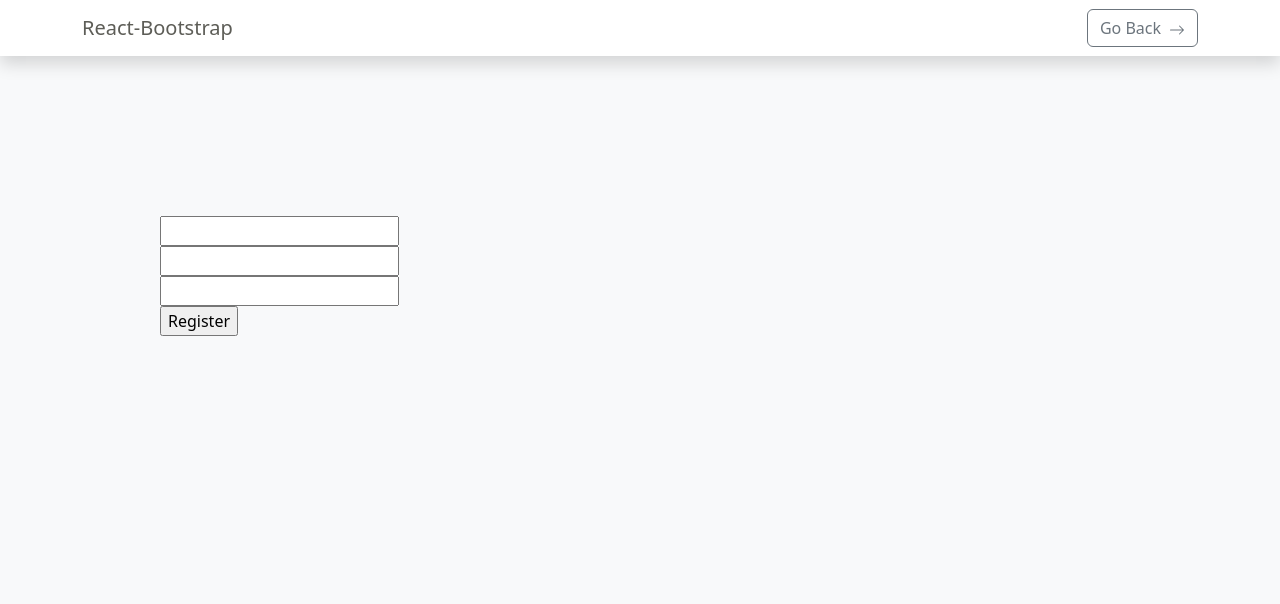
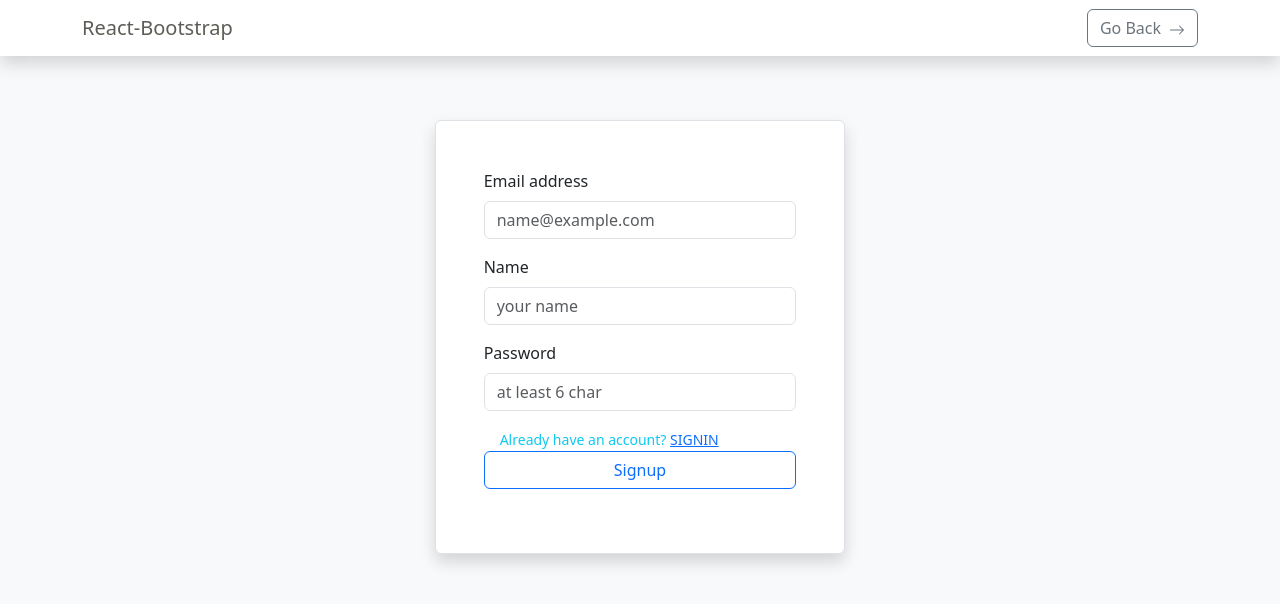
Before and after one commit to MahmoudAlsaht/rayan.market, a React (Vite) app: page /auth/signup in a window 1280 px wide. Shown: the top 604 px of the page. Built offline with nearby package versions, Linux system fonts and the light colour scheme; no server answers.

Commit message:
edit signup and signin form style

```diff
--- a/src/routes/Signin.tsx
+++ b/src/routes/Signin.tsx
@@ -1,6 +1,8 @@
 import { useRef, FormEvent } from 'react';
 import { signIn } from '../controllers/user';
 import { useNavigate } from 'react-router-dom';
+import { Container, Form, Row, Col } from 'react-bootstrap';
+import { Link } from 'react-router-dom';
 
 function SignIn() {
 	const emailRef = useRef<any>(null);
@@ -23,20 +25,62 @@ function SignIn() {
 
 	return (
 		<>
-			<form
-				onSubmit={handleSubmit}
-				style={{ margin: '10rem 10rem' }}
-			>
-				<div>
-					<input type='email' ref={emailRef} />
-				</div>
-				<div>
-					<input type='password' ref={passwordRef} />
-				</div>
-				<div>
-					<input type='submit' value='Sign In' />
-				</div>
-			</form>
+			<Row className='d-flex justify-content-center'>
+				<Col xs={10} sm={8} md={6} lg={5} xl={4}>
+					<Container className='bg-white mt-5 p-5 border rounded shadow'>
+						<Form
+							onSubmit={handleSubmit}
+							style={{ width: '100%' }}
+						>
+							<Form.Group
+								className='mb-3'
+								controlId='emailInput'
+							>
+								<Form.Label>
+									Email address
+								</Form.Label>
+								<Form.Control
+									type='email'
+									placeholder='name@example.com'
+									ref={emailRef}
+								/>
+							</Form.Group>
+
+							<Form.Group
+								className='mb-3'
+								controlId='passwordInput'
+							>
+								<Form.Label>Password</Form.Label>
+								<Form.Control
+									type='password'
+									placeholder='at least 6 char'
+									ref={passwordRef}
+								/>
+							</Form.Group>
+							<Form.Group className='mb-3'>
+								<small className='text-info m-2'>
+									Don't have an account?{' '}
+									<Link
+										to='/auth/signup'
+										className='text-primary'
+										style={{
+											textDecoration:
+												'underline',
+										}}
+									>
+										SIGNUP
+									</Link>
+								</small>
+								<Form.Control
+									type='submit'
+									value='Signin'
+									className='btn btn-outline-primary'
+								/>
+							</Form.Group>
+						</Form>
+					</Container>
+				</Col>
+			</Row>
 		</>
 	);
 }
--- a/src/routes/Signup.tsx
+++ b/src/routes/Signup.tsx
@@ -1,21 +1,27 @@
 import { useRef, FormEvent } from 'react';
 import { signUp } from '../controllers/user';
 import { useNavigate } from 'react-router-dom';
+import { Container, Form, Row, Col } from 'react-bootstrap';
+import { Link } from 'react-router-dom';
 
 function Signup() {
-	const emailRef = useRef<any>(null);
-	const displayNameRef = useRef<any>(null);
-	const passwordRef = useRef<any>(null);
+	const emailRef = useRef<HTMLInputElement>(null);
+	const displayNameRef = useRef<HTMLInputElement>(null);
+	const passwordRef = useRef<HTMLInputElement>(null);
 	const navigate = useNavigate();
 
 	const handleSubmit = async (e: FormEvent) => {
 		e.preventDefault();
 
+		console.log(emailRef.current?.value);
+		console.log(passwordRef.current?.value);
+		console.log(displayNameRef.current?.value);
+
 		try {
 			await signUp(
-				emailRef.current.value,
-				passwordRef.current.value,
-				displayNameRef.current.value,
+				emailRef.current?.value,
+				passwordRef.current?.value,
+				displayNameRef.current!.value,
 			);
 			navigate('/');
 		} catch (e: any) {
@@ -24,25 +30,73 @@ function Signup() {
 	};
 
 	return (
-		<>
-			<form
-				onSubmit={handleSubmit}
-				style={{ margin: '10rem 10rem' }}
-			>
-				<div>
-					<input type='email' ref={emailRef} />
-				</div>
-				<div>
-					<input type='text' ref={displayNameRef} />
-				</div>
-				<div>
-					<input type='password' ref={passwordRef} />
-				</div>
-				<div>
-					<input type='submit' value='Register' />
-				</div>
-			</form>
-		</>
+		<Row className='d-flex justify-content-center'>
+			<Col xs={10} sm={8} md={6} lg={5} xl={4}>
+				<Container className='bg-white mt-5 p-5 border rounded shadow'>
+					<Form
+						onSubmit={handleSubmit}
+						style={{ width: '100%' }}
+					>
+						<Form.Group
+							className='mb-3'
+							controlId='emailInput'
+						>
+							<Form.Label>
+								Email address
+							</Form.Label>
+							<Form.Control
+								type='email'
+								placeholder='name@example.com'
+								ref={emailRef}
+							/>
+						</Form.Group>
+
+						<Form.Group
+							className='mb-3'
+							controlId='NameInput'
+						>
+							<Form.Label>Name</Form.Label>
+							<Form.Control
+								type='text'
+								placeholder='your name'
+								ref={displayNameRef}
+							/>
+						</Form.Group>
+						<Form.Group
+							className='mb-3'
+							controlId='passwordInput'
+						>
+							<Form.Label>Password</Form.Label>
+							<Form.Control
+								type='password'
+								placeholder='at least 6 char'
+								ref={passwordRef}
+							/>
+						</Form.Group>
+						<Form.Group className='mb-3'>
+							<small className='text-info m-3'>
+								Already have an account?{' '}
+								<Link
+									to='/auth/signin'
+									className='text-primary'
+									style={{
+										textDecoration:
+											'underline',
+									}}
+								>
+									SIGNIN
+								</Link>
+							</small>
+							<Form.Control
+								type='submit'
+								value='Signup'
+								className='btn btn-outline-primary'
+							/>
+						</Form.Group>
+					</Form>
+				</Container>
+			</Col>
+		</Row>
 	);
 }
 
```
